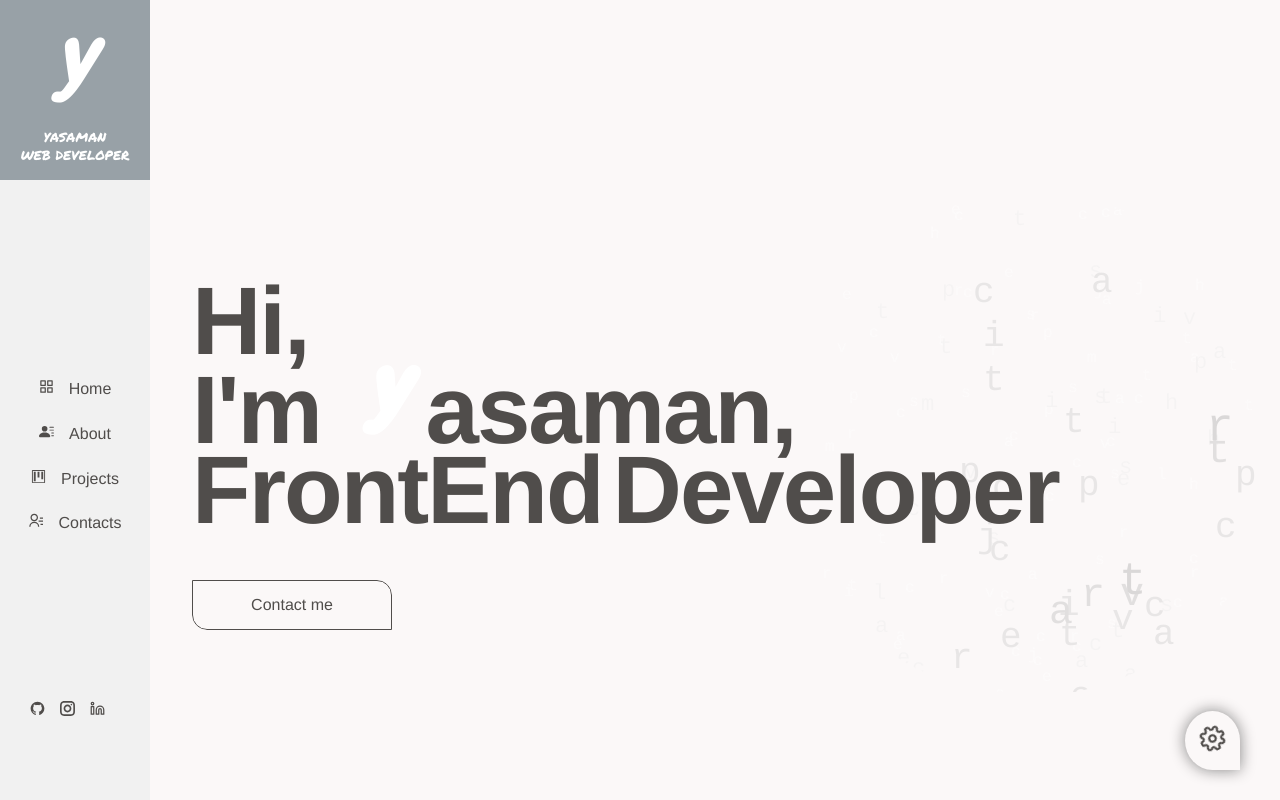
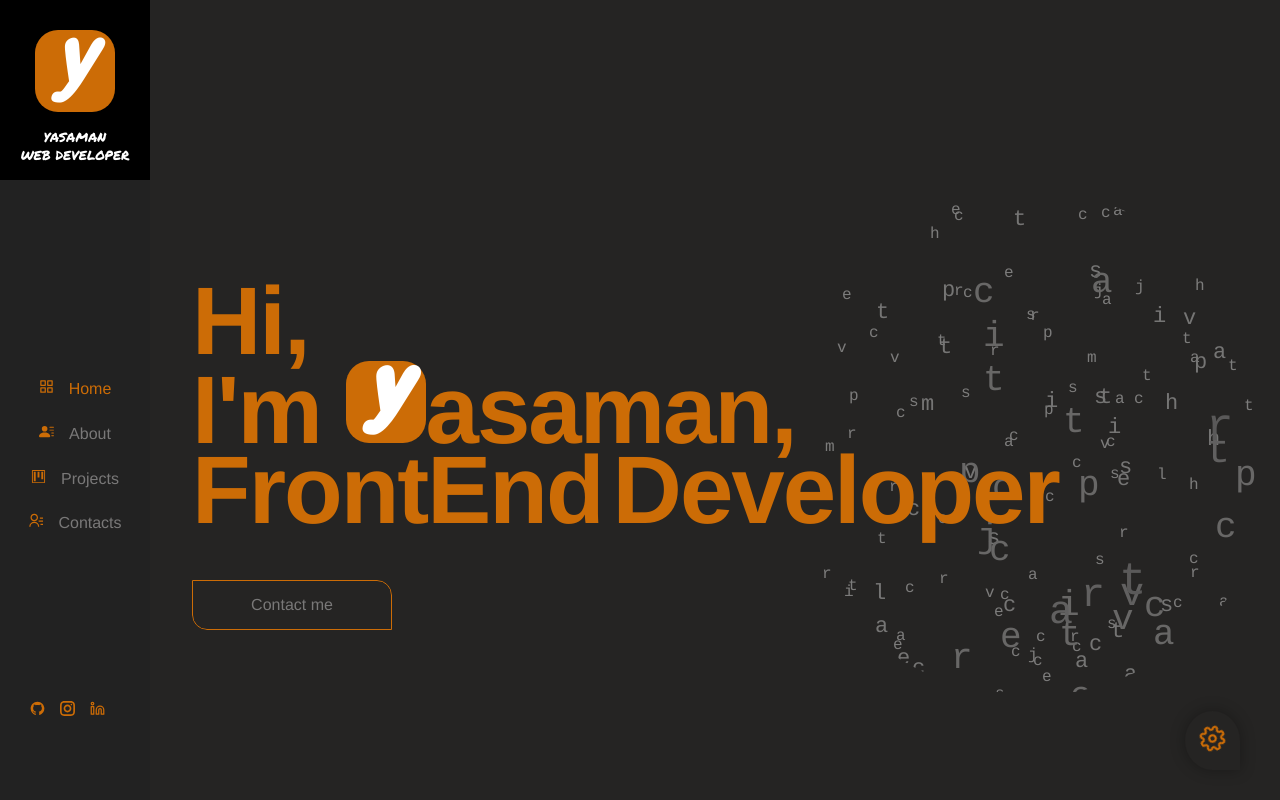
Before and after one commit to soleymaniyasaman/portfolio, a React (Create React App) app: page / in a window 1280 px wide. Shown: the top 800 px of the page. Built offline with nearby package versions, Linux system fonts and the light colour scheme; a web font is replaced by a local one.

Commit message:
default color add

```diff
--- a/src/components/header/header.scss
+++ b/src/components/header/header.scss
@@ -35,6 +35,8 @@
         width: 100%;
         height: 100%;
         border-radius: 23px;
+        background-color: var(--color-tem);
+
 
         span {
             font-family: 'Concert One', cursive;
--- a/src/components/sidebar/sidebar.scss
+++ b/src/components/sidebar/sidebar.scss
@@ -49,6 +49,8 @@
         line-height: 35px;
         position: relative;
         z-index: 100;
+        background-color: var(--color-tem);
+
 
         span {
             font-family: 'Concert One', cursive;
--- a/src/hooks/contextAPI.js
+++ b/src/hooks/contextAPI.js
@@ -10,7 +10,9 @@ const AppProvider = ({ children }) => {
     // light mode and dark mode functionality
     useEffect(() => {
         const currentMode = localStorage.getItem("mode")
-        setColorMode(currentMode)
+        if (currentMode) {
+            setColorMode(currentMode)
+        }
     }, []);
 
     const handleMode = (mode) => {
@@ -22,6 +24,7 @@ const AppProvider = ({ children }) => {
         const currentTemp = localStorage.getItem("temp")
         setChangeTemp(currentTemp)
     }, []);
+
     const handleTemp = (temp) => {
         setChangeTemp(temp)
         localStorage.setItem("temp", temp)
```
Also changed, not shown: 5 other files (tests, documents, lock files or other folders).
